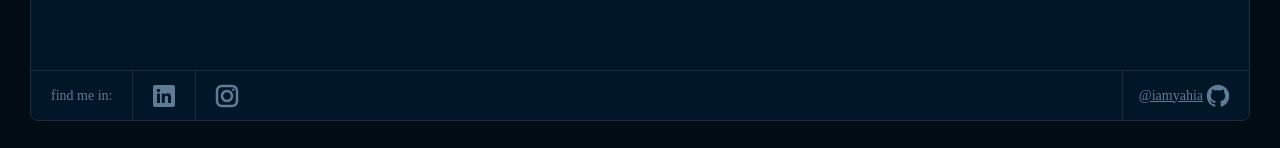
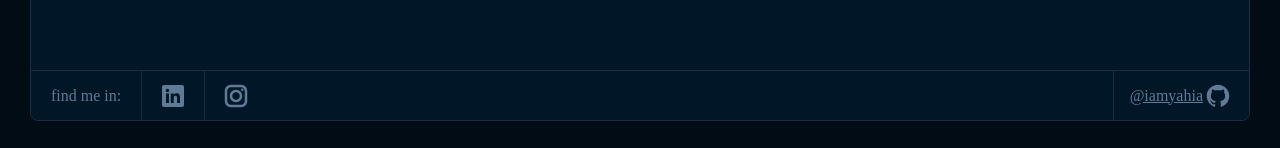
Before and after one commit to iamyahia/portfolio, a Next.js app: page / in a window 1280 px wide. Shown: the part 649-797 px from the top of the page. Built offline with nearby package versions, Linux system fonts and the light colour scheme.

Commit message:
refactor: Improve Navbar dialog stacking context css

```diff
--- a/components/Navbar/Navbar.tsx
+++ b/components/Navbar/Navbar.tsx
@@ -55,10 +55,11 @@ function Navbar() {
           </Dialog.Trigger>
           <Dialog.Portal>
             {/* <Dialog.Overlay className="navbar__dialog-overlay" /> */}
+            {/* //todo: add clsx for conditional class inserting */}
             <Dialog.Content
               className={`navbar__dialog-content ${open ? "show" : "hide"}`}
             >
-              <Dialog.Description className="navbar__dialog-description">
+              <div className="navbar__dialog-description">
                 {navItems.map((item) => (
                   <Link
                     href={item.href}
@@ -70,8 +71,8 @@ function Navbar() {
                     {item.value}
                   </Link>
                 ))}
-              </Dialog.Description>
-              <Dialog.Close className="navbar__dialog-close">x</Dialog.Close>
+              </div>
+              {/* <Dialog.Close className="navbar__dialog-close">x</Dialog.Close> */}
             </Dialog.Content>
           </Dialog.Portal>
         </Dialog.Root>
--- a/styles/base/_globals.scss
+++ b/styles/base/_globals.scss
@@ -16,6 +16,7 @@ html {
 body {
   margin: 30px;
   display: flex;
+  position: relative;
   border-radius: 8px;
   flex-direction: column;
   color: $color-slate-blue;
--- a/styles/components/_footer.scss
+++ b/styles/components/_footer.scss
@@ -2,10 +2,14 @@
   height: 50px;
   display: flex;
   overflow: auto;
-  font-size: 14px;
+  z-index: 1;
+  position: relative;
+  font-size: 16px;
   text-wrap: nowrap;
   align-items: center;
+  background-color: $color-black-pearl;
   border-top: 1px solid $color-ebony-clay;
+
   p {
     padding: 0 20px;
   }
--- a/styles/components/_navbar.scss
+++ b/styles/components/_navbar.scss
@@ -27,6 +27,9 @@
 
 .navbar {
   padding: 0 24px;
+  background-color: $color-black-pearl;
+  z-index: 1;
+  position: relative;
 }
 
 .navbar__logo {
@@ -142,14 +145,12 @@
     align-items: center;
   }
   .navbar__dialog-content {
-    top: 60px;
-    left: 1rem;
-    right: 1rem;
-    padding: 24px;
+    top: 45px;
+    left: 0;
+    right: 0;
+    // padding: 24px;
     position: absolute;
-    background-color: $color-white-shade;
-
-    z-index: 10;
+    background-color: $color-black-pearl;
 
     animation-duration: 0.5s; // adjust as needed
     &.show {
@@ -159,6 +160,10 @@
     &.hide {
       animation-name: slideUp;
     }
+
+    .navbar__link {
+      padding: 18px;
+    }
   }
 
   .navbar__dialog-overlay {
```
